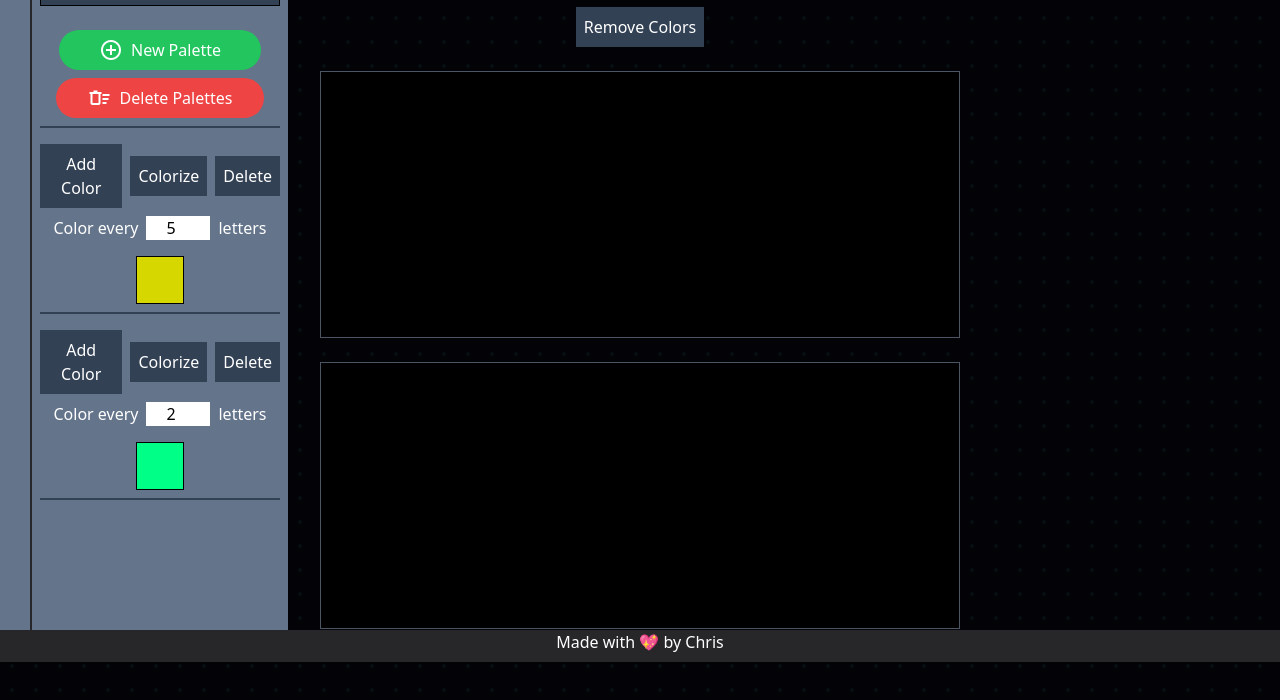
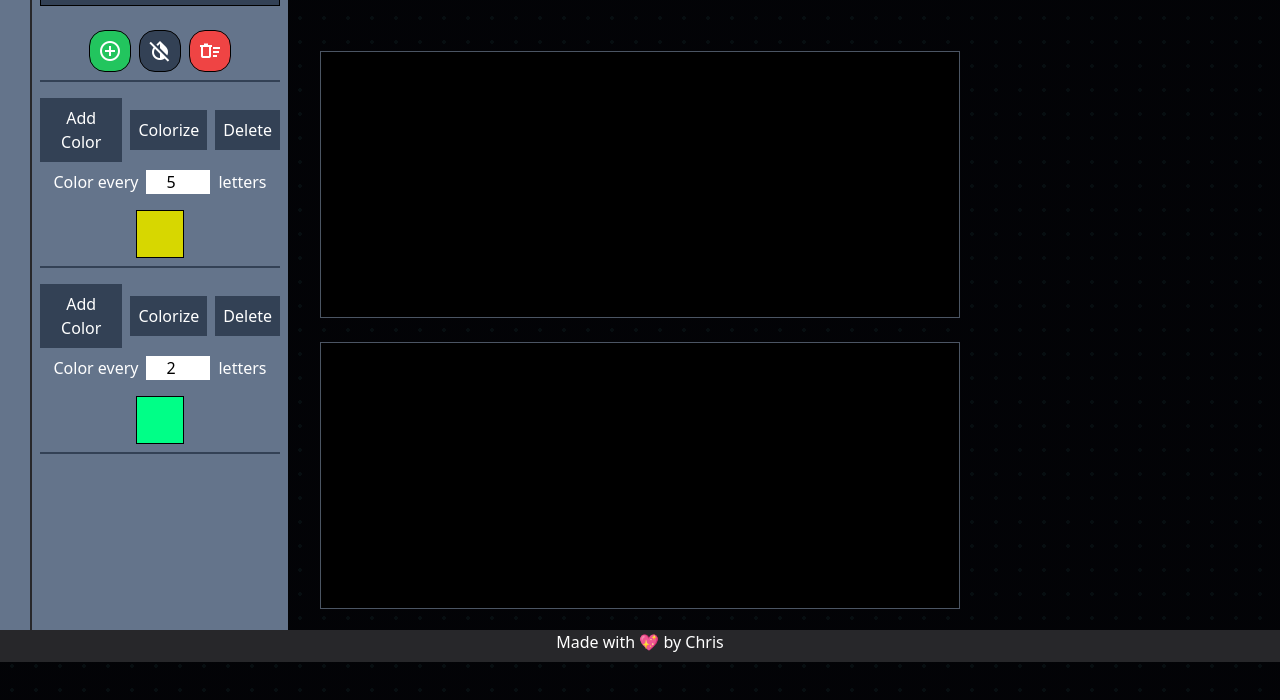
Before and after one commit to Sagelyyy/colorforge, an Astro site: page / in a window 1280 px wide. Shown: the part 138-838 px from the top of the page. Built offline with nearby package versions, Linux system fonts and the light colour scheme; Astro itself is replaced by a stand-in of ours.

Commit message:
Reworked the buttons on the panel, they now use a customizable component, replaced text with hover text on buttons.

```diff
--- a/src/components/ButtonVue.vue
+++ b/src/components/ButtonVue.vue
@@ -1,8 +1,11 @@
 <script setup lang="ts">
 const props = defineProps<{
-  click: () => void;
+  click?: () => void;
   bgColor: string;
   hoverColor: string;
+  text?: string;
+  hoverText?: string;
+  materialIcon?: string;
 }>();
 </script>
 
@@ -10,9 +13,17 @@ const props = defineProps<{
   <div
     @click="props.click"
     :class="`${props.bgColor} ${props.hoverColor}`"
-    class="flex gap-2 bg-green-500 self-center rounded-full cursor-pointer hover:bg-green-600 transition-colors px-[2.5rem] py-2"
+    class="group flex gap-2 border border-black p-2 cursor-pointer justify-center text-center rounded-2xl relative select-none"
   >
-    <span class="material-symbols-outlined"> add_circle </span>
-    <p>New Palette</p>
+    <p
+      v-show="props.hoverText"
+      class="group-hover:opacity-100 transition-opacity bg-gray-800 text-sm text-gray-100 rounded-md absolute left-1/2 -translate-x-1/2 -translate-y-full opacity-0 w-max z-10 px-2"
+    >
+      {{ props.hoverText }}
+    </p>
+    <span class="material-symbols-outlined self-center">
+      {{ props.materialIcon }}
+    </span>
+    <p v-show="props.text">{{ props.text }}</p>
   </div>
 </template>
--- a/src/components/ColorPickerModal.vue
+++ b/src/components/ColorPickerModal.vue
@@ -1,15 +1,15 @@
 <script setup lang="ts">
 import { colorTable } from "../utils/colors";
-import { type Ref, inject, onMounted } from "vue";
+import { type Ref, inject } from "vue";
 import type {
   SwatchInterface,
   PaletteInterface,
-  modalState,
+  ModalStateInterface,
 } from "../utils/types";
 import { nanoid } from "nanoid";
 import { saveToLocalStorage } from "../utils/store";
 
-const modalState = inject<Ref<modalState>>("modalState");
+const modalState = inject<Ref<ModalStateInterface>>("modalState");
 const swatchGroup = inject<Ref<SwatchInterface[]>>("swatchGroup");
 const currentPalette = inject<Ref<PaletteInterface[]>>("currentPalette");
 
--- a/src/components/ColorVue.vue
+++ b/src/components/ColorVue.vue
@@ -65,11 +65,8 @@ watch(inputModel, () => {
   findColor(inputModel, colorTable, outputModel);
 });
 
-watch(swatchGroup, () => {
-  console.log(`swatchGroup ${JSON.stringify(swatchGroup.value)}`);
-});
-
 function handleMouse(e: Event) {
+  // Capture user selection in textarea
   setUserSelection(e, selectedText);
   console.log(`handleMouse ${JSON.stringify(selectedText.value)}`);
 }
@@ -114,14 +111,11 @@ const boxStyle = `bg-black p-4 self-center border border-gray-600
         v-show="swatchModalState"
         :handleImport="handleImport"
         :handleSwatchModal="handleSwatchModal"
+        :handleRemove="handleRemove"
       />
     </Transition>
     <div class="flex flex-col justify-center gap-6 m-auto h-dvh -mt-10">
-      <div class="flex gap-2 justify-center">
-        <button @click="handleRemove" class="self-center bg-slate-700 p-2">
-          Remove Colors
-        </button>
-      </div>
+      <div class="flex gap-2 justify-center"></div>
       <textarea
         :class="boxStyle"
         v-model="inputModel"
--- a/src/components/SwatchColor.vue
+++ b/src/components/SwatchColor.vue
@@ -2,7 +2,7 @@
 import {
   type PaletteInterface,
   type SwatchInterface,
-  type modalState,
+  type ModalStateInterface,
 } from "../utils/types";
 import { inject, type Ref } from "vue";
 import { applyColors } from "../utils/colorFunctions";
@@ -13,7 +13,7 @@ defineProps<{
   currentIndex: number;
 }>();
 
-const modalState = inject<Ref<modalState>>("modalState");
+const modalState = inject<Ref<ModalStateInterface>>("modalState");
 const swatchGroup = inject<Ref<SwatchInterface[]>>("swatchGroup");
 const currentPalette = inject<Ref<PaletteInterface[]>>("currentPalette");
 const selectedText =
@@ -27,6 +27,7 @@ function toggleModal(mode: "add" | "edit" | "delete", id?: string) {
     modalState!.value.mode = mode;
     modalState!.value.colorId = id;
   } else if (mode === "delete") {
+    return;
   }
 }
 
--- a/src/components/SwatchModal.vue
+++ b/src/components/SwatchModal.vue
@@ -1,27 +1,19 @@
 <script setup lang="ts">
 import type { Ref } from "vue";
-import { nextTick, onMounted, ref } from "vue";
 import { inject } from "vue";
 import type { PaletteInterface } from "../utils/types";
 import SwatchColor from "./SwatchColor.vue";
 import { nanoid } from "nanoid";
 import { saveToLocalStorage } from "../utils/store";
-
+import ButtonVue from "./ButtonVue.vue";
 const Palettes = inject<Ref<PaletteInterface[]>>("currentPalette");
-const div = ref<HTMLDivElement | null>(null);
 
 defineProps<{
   handleImport: (e: Event) => void;
   handleSwatchModal: () => void;
+  handleRemove: () => void;
 }>();
 
-onMounted(async () => {
-  await nextTick();
-  div.value = document.querySelector(".__swatch-modal");
-  console.log("div --------------- ", div.value);
-  const rect = div.value?.getBoundingClientRect();
-  console.log("rect --------------- ", rect);
-});
 function addNewPalette() {
   console.log("addNewPalette");
   Palettes?.value.push({ id: nanoid(), step: 1, swatches: [] });
@@ -37,7 +29,7 @@ function clearPalettes() {
 
 <template>
   <div
-    class="__swatch-modal flex flex-col gap-4 absolute bg-slate-500 bottom-0 top-2/4 p-2 w-dvw overflow-x-visible overflow-y-auto lg:h-dvh lg:left-8 lg:top-0 lg:w-1/5 z-0"
+    class="__swatch-modal flex flex-col gap-4 absolute bg-slate-500 bottom-16 top-2/4 p-2 w-dvw overflow-x-visible overflow-y-auto lg:[height:calc(100dvh-2rem)] lg:left-8 lg:top-0 lg:w-1/5 z-0"
   >
     <div class="__swatch-controls flex flex-col items-stretch gap-4">
       <div class="flex flex-col gap-2 justify-evenly">
@@ -59,23 +51,28 @@ function clearPalettes() {
           />
         </div>
       </div>
-      <div
-        class="flex flex-col gap-2 justify-center border-b-2 border-b-slate-700 p-2"
-      >
-        <div
-          @click="addNewPalette"
-          class="flex gap-2 bg-green-500 self-center rounded-full cursor-pointer hover:bg-green-600 transition-colors px-[2.5rem] py-2"
-        >
-          <span class="material-symbols-outlined"> add_circle </span>
-          <p>New Palette</p>
-        </div>
-        <div
-          @click="clearPalettes"
-          class="flex gap-2 bg-red-500 self-center rounded-full cursor-pointer hover:bg-red-600 transition-colors px-8 py-2"
-        >
-          <span class="material-symbols-outlined"> delete_sweep </span>
-          <p>Delete Palettes</p>
-        </div>
+      <div class="flex gap-2 justify-center border-b-2 border-b-slate-700 p-2">
+        <ButtonVue
+          :click="() => addNewPalette()"
+          :bgColor="'bg-green-500'"
+          :hoverColor="'hover:bg-green-600'"
+          :materialIcon="'add_circle'"
+          :hoverText="'Add new palette'"
+        />
+        <ButtonVue
+          :click="() => handleRemove()"
+          :bgColor="'bg-slate-700'"
+          :hoverColor="'hover:bg-slate-800'"
+          :materialIcon="`invert_colors_off`"
+          :hoverText="`Remove all colors from text`"
+        />
+        <ButtonVue
+          :click="() => clearPalettes()"
+          :bgColor="'bg-red-500'"
+          :hoverColor="'hover:bg-red-600'"
+          :materialIcon="'delete_sweep'"
+          :hoverText="`Delete all palettes`"
+        />
       </div>
     </div>
     <SwatchColor
```
